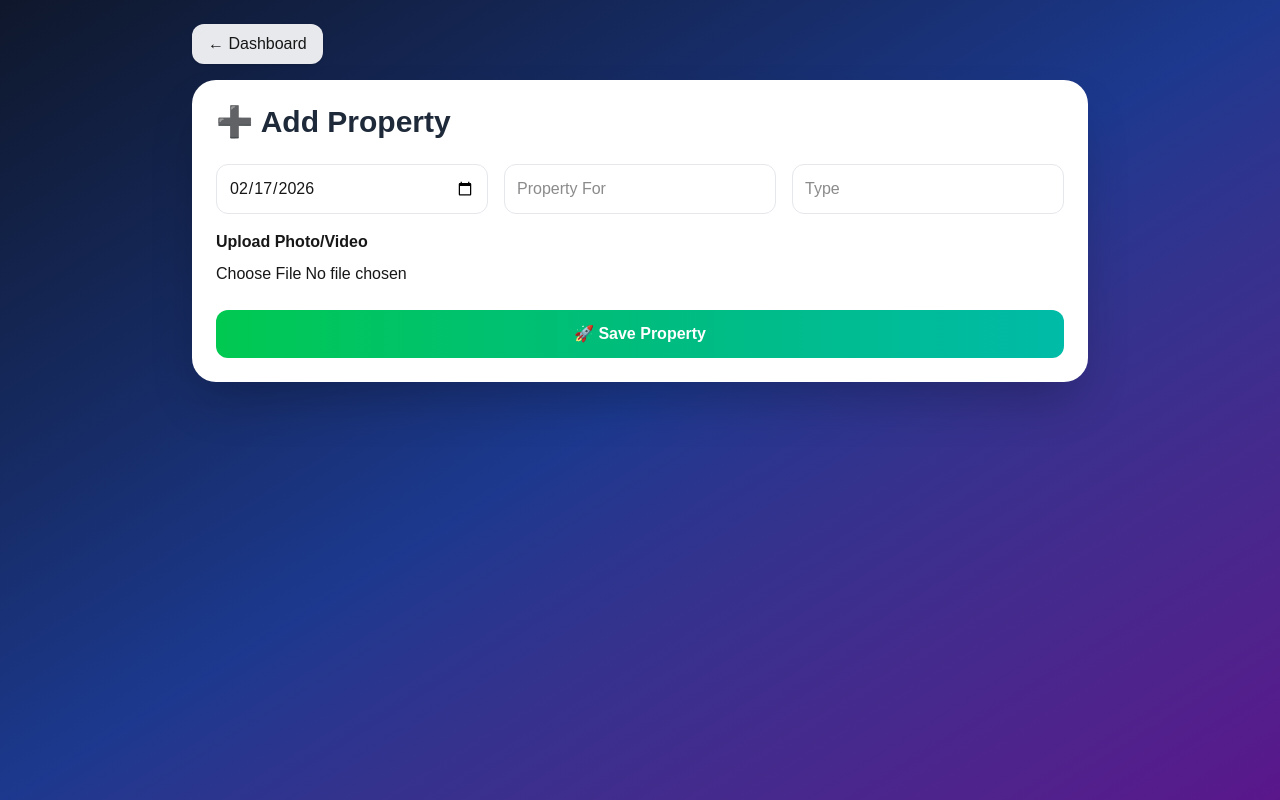
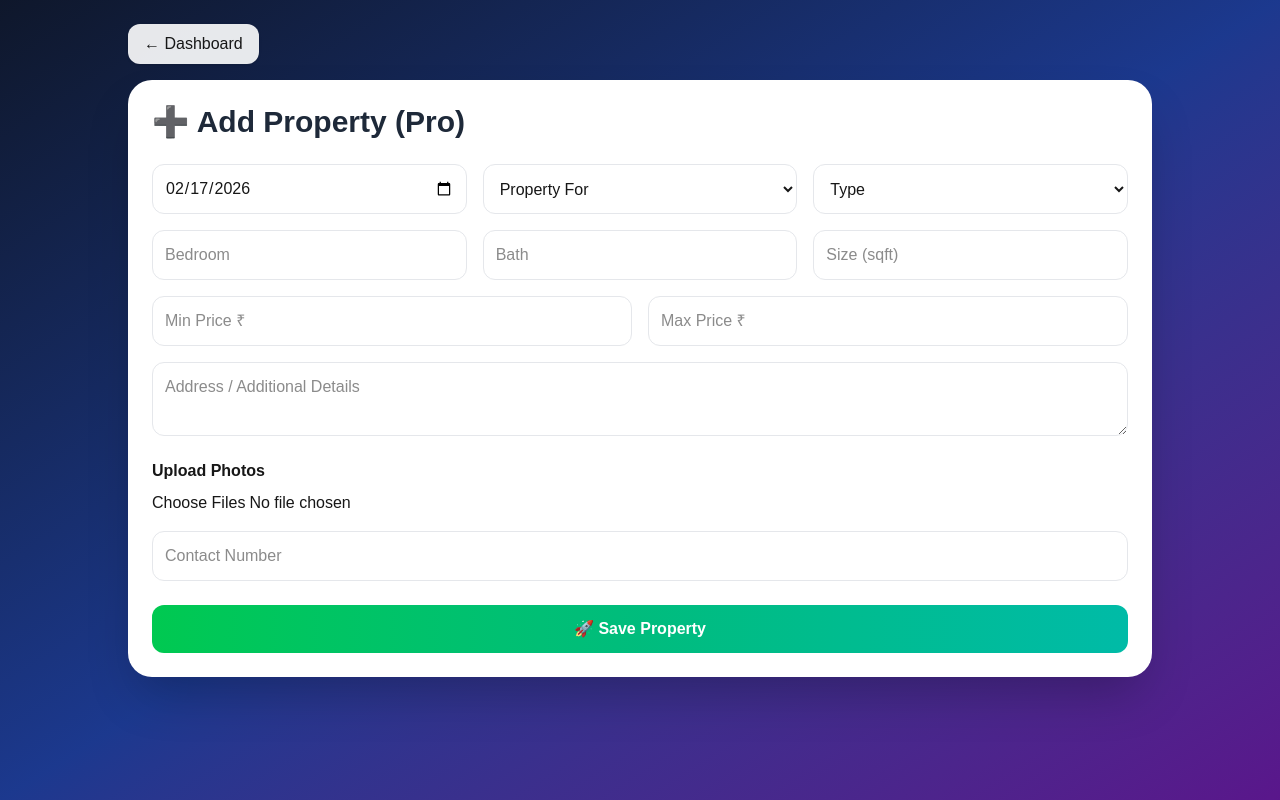
Before and after one commit to yyjcpl-ctrl/crm-project, a Next.js app: page /add-property in a window 1280 px wide. Built offline with nearby package versions, Linux system fonts and the light colour scheme.

Commit message:
fix demand page

```diff
--- a/app/add-property/page.tsx
+++ b/app/add-property/page.tsx
@@ -25,10 +25,12 @@ export default function AddPropertyPage() {
     additional: "",
     minPrice: "",
     maxPrice: "",
-    file: null as File | null,
+    files: [] as File[],
   };
 
   const [form, setForm] = useState<any>(initialForm);
+  const [preview, setPreview] = useState<string[]>([]);
+  const [loading, setLoading] = useState(false);
 
   const setVal = (k: string, v: any) =>
     setForm((p: any) => ({ ...p, [k]: v }));
@@ -42,6 +44,22 @@ export default function AddPropertyPage() {
     setForm((p: any) => ({ ...p, date: p.date || today }));
   }, []);
 
+  // 🔥 number formatter
+  const formatPrice = (val: string) => {
+    const num = val.replace(/[^0-9]/g, "");
+    return num.replace(/\B(?=(\d{3})+(?!\d))/g, ",");
+  };
+
+  // 🔥 multi file preview
+  const handleFiles = (files: FileList | null) => {
+    if (!files) return;
+    const arr = Array.from(files);
+    setForm((p: any) => ({ ...p, files: arr }));
+
+    const urls = arr.map((f) => URL.createObjectURL(f));
+    setPreview(urls);
+  };
+
   // 🔥 file → base64
   const toBase64 = (file: File) =>
     new Promise<string>((resolve, reject) => {
@@ -52,30 +70,40 @@ export default function AddPropertyPage() {
       reader.onerror = reject;
     });
 
-  // ✅ SUBMIT (GOOGLE SHEET)
+  // ✅ VALIDATION
+  const validate = () => {
+    if (!form.propertyFor) return "Select Property For";
+    if (!form.type) return "Select Property Type";
+    if (!form.contact) return "Enter Contact Number";
+    return null;
+  };
+
+  // ✅ SUBMIT
   const handleSubmit = async () => {
-    if (!form.date) {
-      alert("⚠️ Please fill the form first");
+    const errMsg = validate();
+    if (errMsg) {
+      alert("⚠️ " + errMsg);
       return;
     }
 
     try {
+      setLoading(true);
       let payload: any = { ...form };
 
-      // file convert
-      if (form.file) {
-        payload.fileBase64 = await toBase64(form.file);
-        payload.fileType = form.file.type;
+      // convert all files
+      if (form.files?.length) {
+        payload.filesBase64 = await Promise.all(
+          form.files.map((f: File) => toBase64(f))
+        );
       }
 
-      // ✅ Google Sheet API
       await fetch("/api/save-property", {
         method: "POST",
         headers: { "Content-Type": "application/json" },
         body: JSON.stringify(payload),
       });
 
-      // ✅ Local backup
+      // local backup
       const existing = localStorage.getItem("properties");
       const properties = existing ? JSON.parse(existing) : [];
 
@@ -89,16 +117,18 @@ export default function AddPropertyPage() {
 
       alert("✅ Property Saved Successfully!");
       setForm(initialForm);
+      setPreview([]);
     } catch (err) {
       console.error(err);
       alert("❌ Error saving property");
+    } finally {
+      setLoading(false);
     }
   };
 
   return (
     <div className="min-h-screen bg-gradient-to-br from-slate-900 via-blue-900 to-purple-900 p-6">
-      <div className="max-w-4xl mx-auto">
-
+      <div className="max-w-5xl mx-auto">
         <Link
           href="/dashboard"
           className="inline-block mb-4 bg-white/90 px-4 py-2 rounded-xl shadow hover:scale-105 transition"
@@ -108,7 +138,7 @@ export default function AddPropertyPage() {
 
         <div className="bg-white rounded-3xl p-6 shadow-2xl">
           <h1 className="text-3xl font-bold mb-6 text-gray-800">
-            ➕ Add Property
+            ➕ Add Property (Pro)
           </h1>
 
           {/* ROW 1 */}
@@ -120,56 +150,128 @@ export default function AddPropertyPage() {
               onChange={(e) => setVal("date", e.target.value)}
             />
 
+            <select
+              className={input}
+              value={form.propertyFor}
+              onChange={(e) => setVal("propertyFor", e.target.value)}
+            >
+              <option value="">Property For</option>
+              <option value="Sale">Sale</option>
+              <option value="Rent">Rent</option>
+              <option value="Lease">Lease</option>
+            </select>
+
+            <select
+              className={input}
+              value={form.type}
+              onChange={(e) => setVal("type", e.target.value)}
+            >
+              <option value="">Type</option>
+              <option value="Flat">Flat</option>
+              <option value="Villa">Villa</option>
+              <option value="Plot">Plot</option>
+              <option value="G+2">G+2</option>
+              <option value="G+3">G+3</option>
+            </select>
+          </div>
+
+          {/* ROW 2 */}
+          <div className="grid md:grid-cols-3 gap-4 mt-4">
             <input
-              list="propertyForList"
-              placeholder="Property For"
+              placeholder="Bedroom"
               className={input}
-              value={form.propertyFor || ""}
-              onChange={(e) => setVal("propertyFor", e.target.value)}
+              value={form.bedroom}
+              onChange={(e) => setVal("bedroom", e.target.value)}
             />
-            <datalist id="propertyForList">
-              <option value="Sale" />
-              <option value="Rent" />
-              <option value="Lease" />
-            </datalist>
+            <input
+              placeholder="Bath"
+              className={input}
+              value={form.bath}
+              onChange={(e) => setVal("bath", e.target.value)}
+            />
+            <input
+              placeholder="Size (sqft)"
+              className={input}
+              value={form.size}
+              onChange={(e) => setVal("size", e.target.value)}
+            />
+          </div>
 
+          {/* PRICE */}
+          <div className="grid md:grid-cols-2 gap-4 mt-4">
             <input
-              list="typeList"
-              placeholder="Type"
+              placeholder="Min Price ₹"
               className={input}
-              value={form.type || ""}
-              onChange={(e) => setVal("type", e.target.value)}
+              value={form.minPrice}
+              onChange={(e) =>
+                setVal("minPrice", formatPrice(e.target.value))
+              }
             />
-            <datalist id="typeList">
-              <option value="Flat" />
-              <option value="Villa" />
-              <option value="Plot" />
-              <option value="G+2" />
-              <option value="G+3" />
-            </datalist>
+            <input
+              placeholder="Max Price ₹"
+              className={input}
+              value={form.maxPrice}
+              onChange={(e) =>
+                setVal("maxPrice", formatPrice(e.target.value))
+              }
+            />
+          </div>
+
+          {/* ADDRESS */}
+          <div className="mt-4">
+            <textarea
+              placeholder="Address / Additional Details"
+              className={input}
+              value={form.address}
+              onChange={(e) => setVal("address", e.target.value)}
+            />
           </div>
 
           {/* FILE */}
           <div className="mt-4">
-            <label className="font-semibold">Upload Photo/Video</label>
+            <label className="font-semibold">Upload Photos</label>
             <input
               type="file"
+              multiple
               className="w-full mt-2"
-              onChange={(e) => setVal("file", e.target.files?.[0] || null)}
+              onChange={(e) => handleFiles(e.target.files)}
+            />
+
+            {/* preview */}
+            {preview.length > 0 && (
+              <div className="grid grid-cols-4 gap-3 mt-3">
+                {preview.map((src, i) => (
+                  <img
+                    key={i}
+                    src={src}
+                    className="w-full h-24 object-cover rounded-lg"
+                  />
+                ))}
+              </div>
+            )}
+          </div>
+
+          {/* CONTACT */}
+          <div className="mt-4">
+            <input
+              placeholder="Contact Number"
+              className={input}
+              value={form.contact}
+              onChange={(e) => setVal("contact", e.target.value)}
             />
           </div>
 
           {/* BUTTON */}
           <button
             type="button"
+            disabled={loading}
             onClick={handleSubmit}
             className="w-full mt-6 py-3 rounded-xl font-semibold text-white
             bg-gradient-to-r from-green-500 via-emerald-500 to-teal-500
-            hover:scale-[1.02] active:scale-[0.98] transition-all duration-200"
+            hover:scale-[1.02] active:scale-[0.98] transition-all duration-200 disabled:opacity-60"
           >
-            🚀 Save Property
+            {loading ? "Saving..." : "🚀 Save Property"}
           </button>
-
         </div>
       </div>
     </div>
```
